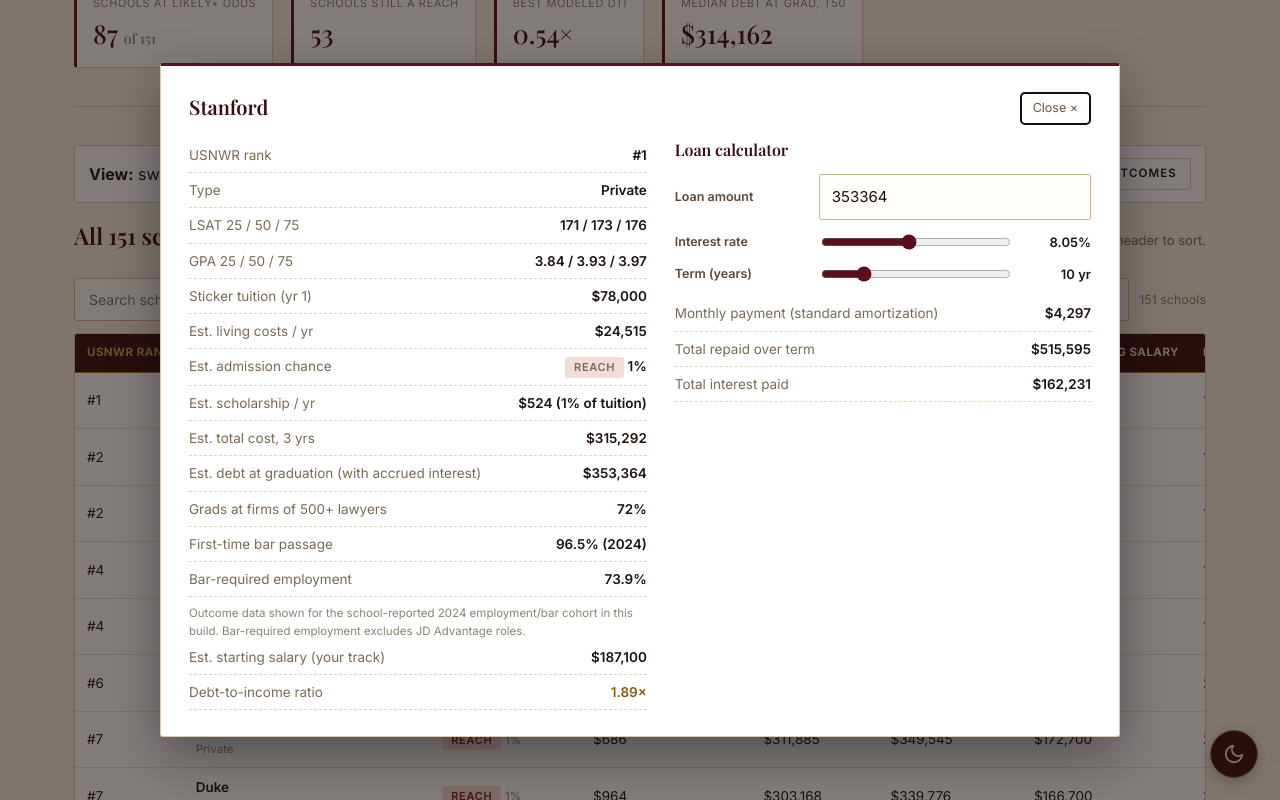
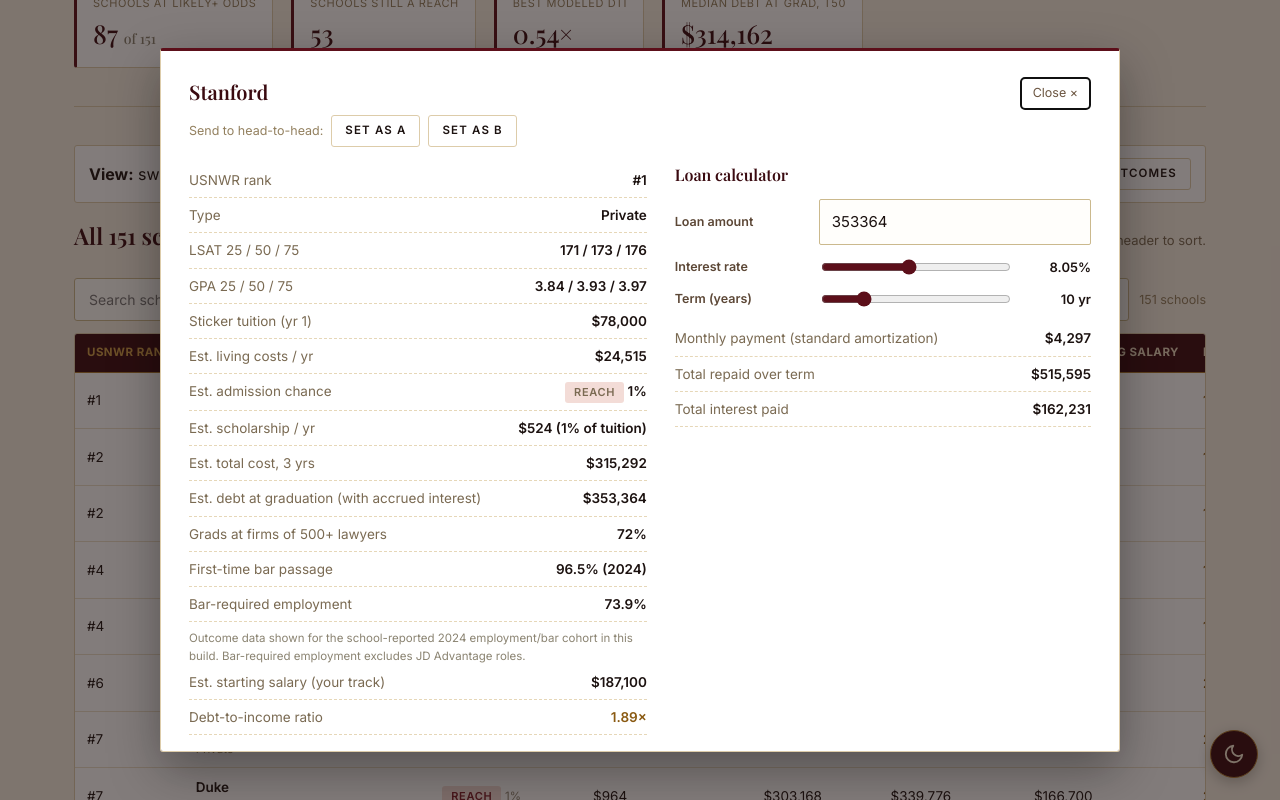
Before and after one commit to redsupercar314/law-roi-site, a React (Vite) app: page / in a window 1280 px wide. Both pictures are taken after a click on the element 699 px from the left and 1393 px from the top of the page. Shown: the part 993-1793 px from the top of the page. Built offline with nearby package versions, Linux system fonts and the light colour scheme.

Commit message:
Rank as tiebreak only; send-to-compare buttons in school popup

```diff
--- a/src/App.jsx
+++ b/src/App.jsx
@@ -104,6 +104,16 @@
   }, [allRows, query, qActive, sortKey, sortDir]);
 
   const selected = allRows.find((r) => r.s.name === selectedName) ?? null;
+
+  const sendToCompare = (slot) => {
+    if (!selected) return;
+    if (slot === 'A') setCmpA(selected.s.name);
+    else setCmpB(selected.s.name);
+    setSelectedName(null);
+    requestAnimationFrame(() => {
+      document.getElementById('compare')?.scrollIntoView({ behavior: 'smooth' });
+    });
+  };
 
   useEffect(() => {
     if (selected) {
@@ -443,6 +453,11 @@
               >
               <button id="closeDetail" onClick={() => setSelectedName(null)} autoFocus>Close ×</button>
               <h3>{selected.s.name}</h3>
+              <div className="cmp-send">
+                <span>Send to head-to-head:</span>
+                <button type="button" className={'mode-btn' + (cmpA === selected.s.name ? ' active' : '')} onClick={() => sendToCompare('A')}>Set as A</button>
+                <button type="button" className={'mode-btn' + (cmpB === selected.s.name ? ' active' : '')} onClick={() => sendToCompare('B')}>Set as B</button>
+              </div>
               <div className="detail-grid">
                 <div>
                   <div className="line-item"><span>USNWR rank</span><span>{selected.s.nonRanked ? 'NR' : '#' + selected.s.usnews_rank}</span></div>
@@ -573,9 +588,11 @@
             <>
               <div className="verdict">
                 <h3>
-                  {cmp.ptsA === cmp.ptsB
-                    ? `Dead heat — ${cmp.ptsA} to ${cmp.ptsB}`
-                    : `Winner: ${cmp.ptsA > cmp.ptsB ? rowA.s.name : rowB.s.name} (${Math.max(cmp.ptsA, cmp.ptsB)}–${Math.min(cmp.ptsA, cmp.ptsB)})`}
+                  {cmp.ptsA !== cmp.ptsB
+                    ? `Winner: ${cmp.ptsA > cmp.ptsB ? rowA.s.name : rowB.s.name} (${Math.max(cmp.ptsA, cmp.ptsB)}–${Math.min(cmp.ptsA, cmp.ptsB)})`
+                    : cmp.tiebreak
+                      ? `Winner on rank tiebreak: ${cmp.tiebreak === 'A' ? rowA.s.name : rowB.s.name} (${cmp.ptsA}–${cmp.ptsB} on points)`
+                      : `Dead heat — ${cmp.ptsA} to ${cmp.ptsB}`}
                 </h3>
                 <p>
                   {rowA.s.name} takes:{' '}
@@ -634,7 +651,7 @@
                   </tbody>
                 </table>
               </div>
-              <p className="footnote">Winner = most of 5 categories: admission chance, scholarship/yr, debt-to-income, starting salary, legal outcomes — all computed from the profile you entered above.</p>
+              <p className="footnote">Winner = most of 5 categories: admission chance, scholarship/yr, debt-to-income, starting salary, legal outcomes — all computed from the profile you entered above. USNWR rank never scores a point; it only breaks ties.</p>
             </>
           )}
         </section>
--- a/src/lib/compare.js
+++ b/src/lib/compare.js
@@ -1,5 +1,6 @@
 // Head-to-head school comparison: 5 categories, 1 point each, most points wins.
-// Numeric only — formatting lives in the UI.
+// USNWR rank is NOT a point category — it only breaks ties, so prestige can
+// never outvote admission odds, money, or outcomes. Numeric only.
 
 export function outcomeScore(r) {
   const parts = [r.s.barPass, r.s.barReqEmployment].filter((v) => typeof v === 'number' && Number.isFinite(v));
@@ -30,5 +31,11 @@
   });
   const ptsA = results.filter((r) => r.winner === 'A').length;
   const ptsB = results.filter((r) => r.winner === 'B').length;
-  return { results, ptsA, ptsB };
+  // Tiebreaker: better (lower) USNWR rank wins ties. Non-ranked counts as last.
+  const rankOf = (r) => (r.s.nonRanked ? 999999 : r.s.usnews_rank);
+  let tiebreak = null;
+  if (ptsA === ptsB && rankOf(a) !== rankOf(b)) {
+    tiebreak = rankOf(a) < rankOf(b) ? 'A' : 'B';
+  }
+  return { results, ptsA, ptsB, tiebreak };
 }
--- a/src/styles.css
+++ b/src/styles.css
@@ -233,3 +233,8 @@
 .cmp-table tbody tr{cursor:default;}
 body.dark .verdict{background:#262626; border-color:#6b5c36; border-left-color:#c99a45;}
 body.dark .verdict h3{color:#e7c27b;}
+
+/* send-to-compare row inside the school popup */
+.cmp-send{display:flex; gap:8px; align-items:center; margin:8px 0 16px; flex-wrap:wrap;}
+.cmp-send span{font-size:12.5px; color:#93805f;}
+body.dark .cmp-send span{color:#b9b4aa;}
```
